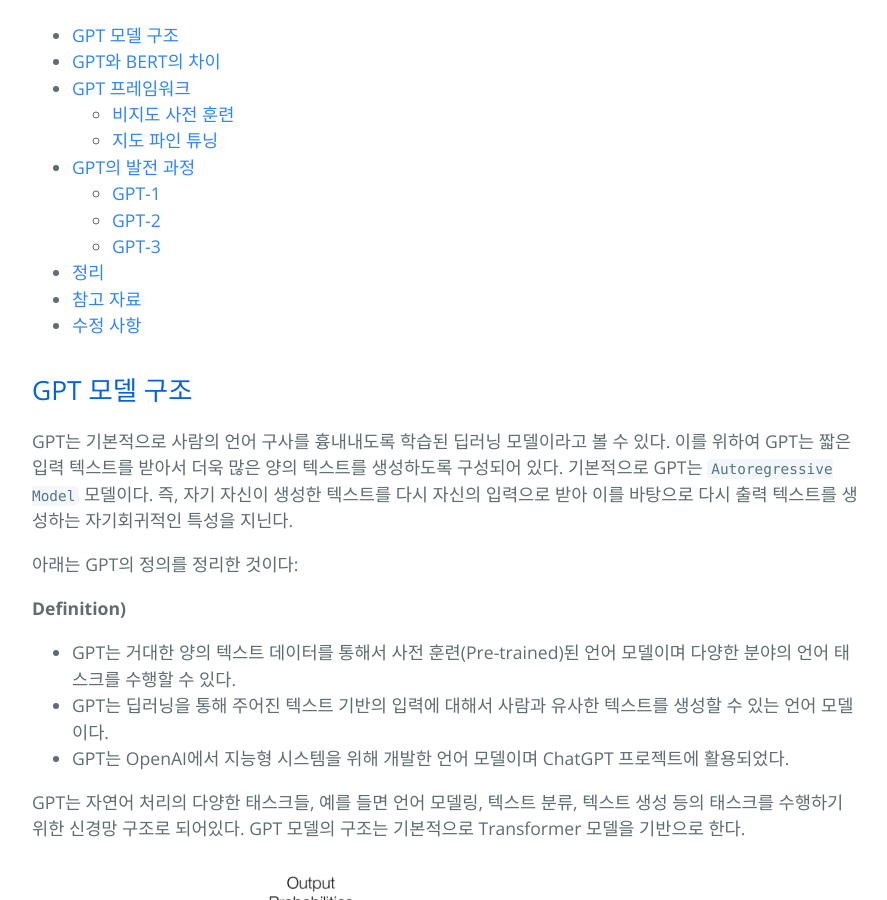
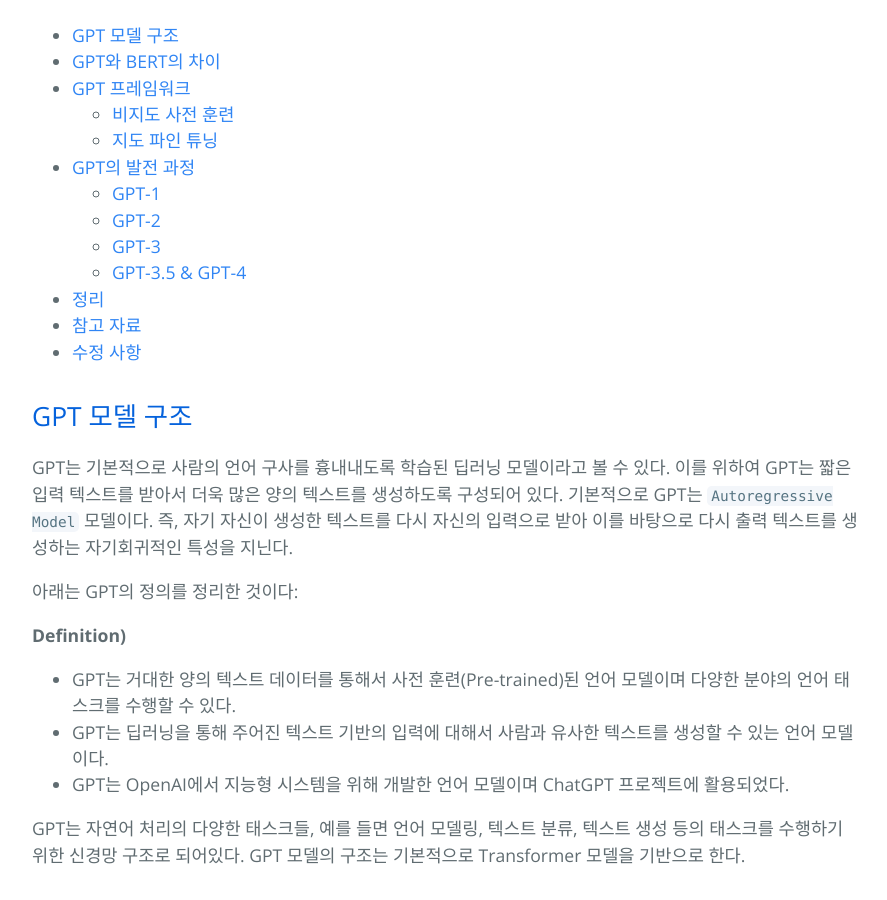
Before and after one commit to hcnoh/hcnoh.github.io, a Jekyll site: the page built from _posts/2024-01-05-nlp-05.md, in a window 1280 px wide and 900 px high, scrolled down 678 px. Shown: the whole window, without its empty margins (192-1079 px from the left). Built offline with Jekyll 4.4.1, drawn with Linux system fonts in a browser that asks for light colours; comment, search, counter and statistics services are not loaded.

Commit message:
gpt 수정

```diff
--- a/_posts/2024-01-05-nlp-05.md
+++ b/_posts/2024-01-05-nlp-05.md
@@ -26,6 +26,7 @@
     - [GPT-1](#gpt-1)
     - [GPT-2](#gpt-2)
     - [GPT-3](#gpt-3)
+    - [GPT-3.5 & GPT-4](#gpt-35--gpt-4)
 - [정리](#정리)
 - [참고 자료](#참고-자료)
 - [수정 사항](#수정-사항)
@@ -159,7 +160,7 @@
 
 특히 3번째 정제 작업에서 포함되는 고퀄리티 레퍼런스는 확장된 WebText 데이터셋, 2개의 인터넷 기반 도서(Books1, Books2), 그리고 영문 위키피디아 등이다.
 
-![](assets/img/2024-01-05-nlp-05/gpt-3-task.png){: width="70%" height="70%"}
+![](assets/img/2024-01-05-nlp-05/gpt-3-task.png){: width="80%" height="80%"}
 
 위 그림은 기존의 파인 튜닝 방식의 거대 언어 모델 학습 방법에 비해서 GPT-3가 `Zero-Shot`, `One-Shot`, `Few-Shot`으로 어떻게 NLP 태스크를 수행하는지 설명하는 그림이다. GPT-3는 이러한 방식으로 추가 학습 없이 프롬프트를 통한 태스크 설명만으로도 사람 수준의 훌륭한 성능을 보여줄 수 있다.
 
```
